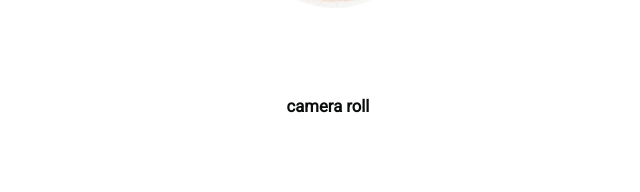
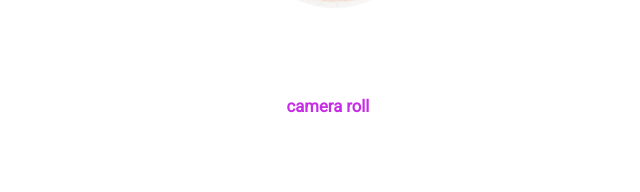
Before and after one commit to zoeurl/zoedowney.github.io, a Jekyll site: the page built from index.html, in a window 1280 px wide. Shown: the part 344-536 px from the top of the page, without its empty margins (312-952 px from the left). Built offline with Jekyll 4.4.1, drawn with Linux system fonts in a browser that asks for light colours; grey boxes are pictures that could not be loaded.

Commit message:
Update photography.md

```diff
--- a/_layouts/photography.md
+++ b/_layouts/photography.md
@@ -25,7 +25,7 @@
 	<center><small><h2 class="post-headline"><font color="#d883de">zoë downey&nbsp;&nbsp;&nbsp;&nbsp;</font>
 	<br><font color="#7b1582">&nbsp;&nbsp;&nbsp;&nbsp;زوي داوني</font></h2>
 		<figure><img src="/assets/favicon/rabbit-doodle-without-username.png" width="180" height="180"></figure>
-		<br><h4>camera roll</h4></centre>
+		<br><h4><font color="#c72ce6">camera roll</h4></font></centre>
 	<br>
 	<br>
                 {{ content }}
```
